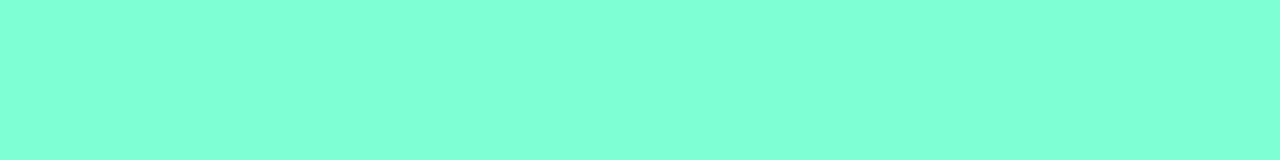
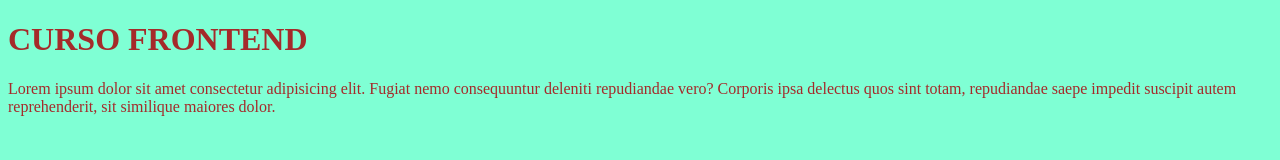
Before and after one commit to fjo1992/facundoj-oliva-28125, a plain HTML site: page index.html in a window 1280 px wide. Drawn offline with Linux system fonts and the light colour scheme.

Commit message:
agregue un h1 y un parrafo

```diff
--- a/estilos.css
+++ b/estilos.css
@@ -1,3 +1,4 @@
 body {
     background-color: aquamarine;
+    color: brown;
 }
--- a/index.html
+++ b/index.html
@@ -8,6 +8,8 @@
     <title>GIT</title>
 </head>
 <body>
+    <h1>CURSO FRONTEND</h1>
+    <P>Lorem ipsum dolor sit amet consectetur adipisicing elit. Fugiat nemo consequuntur deleniti repudiandae vero? Corporis ipsa delectus quos sint totam, repudiandae saepe impedit suscipit autem reprehenderit, sit similique maiores dolor.</P>
 
 </body>
 </html>
```
